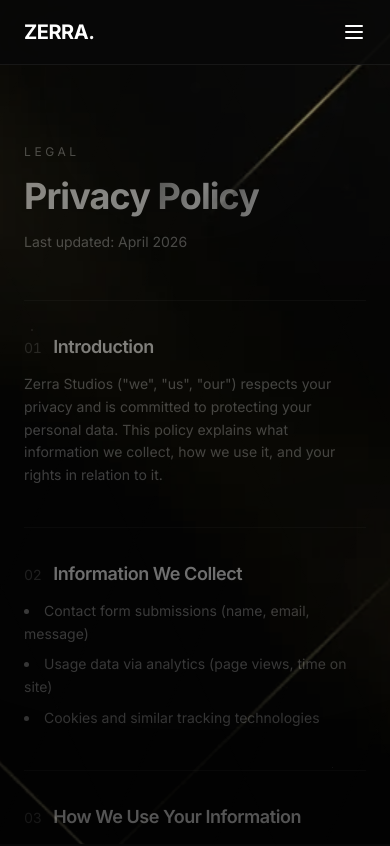
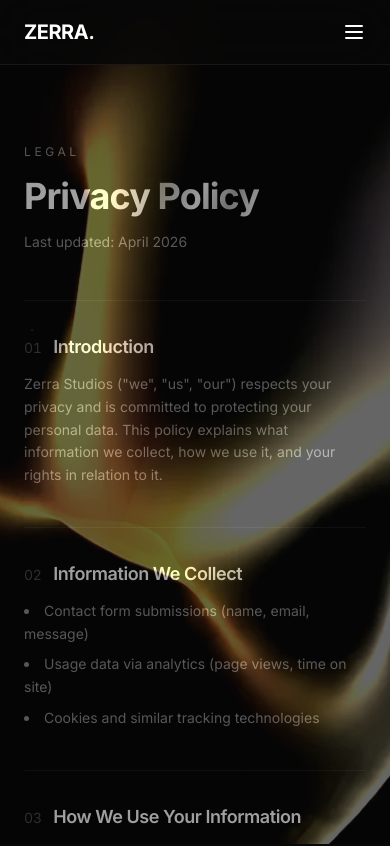
Before and after one commit to williamjcgarden/Zerra, a React (Vite) app: page /privacy-policy in a window 390 px wide. Shown: the top 846 px of the page. Built offline with nearby package versions, Linux system fonts and the light colour scheme; the HTML template or start-up script is replaced by a standard one.

Commit message:
Optimize mobile atmosphere background

```diff
--- a/src/components/GlobalAtmosphere.tsx
+++ b/src/components/GlobalAtmosphere.tsx
@@ -2,9 +2,10 @@ import { useEffect, useRef, useState } from "react";
 
 const ATMOSPHERE_VIDEO =
   "https://d8j0ntlcm91z4.cloudfront.net/user_38xzZboKViGWJOttwIXH07lWA1P/hf_20260421_074215_f4339e1c-0b1a-4f60-98b2-90e3d7840cb7.mp4";
-const MOBILE_ATMOSPHERE_IMAGE = "/images/hero-bg-1280.webp";
+const MOBILE_ATMOSPHERE_IMAGE = "/images/orb-video-still.webp";
 
 const FADE_SECS = 1.2;
+const MOBILE_MEDIA_QUERY = "(max-width: 767px)";
 const MOBILE_SCROLL_FACTOR = 0.08;
 const MOBILE_MAX_OFFSET = 120;
 
@@ -89,6 +90,7 @@ const MobileImageAtmosphere = () => {
   useEffect(() => {
     const image = imageRef.current;
     if (!image) return;
+    if (window.matchMedia("(prefers-reduced-motion: reduce)").matches) return;
 
     let frame = 0;
 
@@ -122,24 +124,32 @@ const MobileImageAtmosphere = () => {
         style={{
           backgroundImage: `url(${MOBILE_ATMOSPHERE_IMAGE})`,
           mixBlendMode: "screen",
-          filter: "sepia(55%) hue-rotate(15deg) brightness(1.45) saturate(1.1) contrast(1.05)",
-          opacity: 0.48,
+          filter: "sepia(55%) hue-rotate(15deg) brightness(1.5) saturate(1.15) contrast(1.05)",
+          opacity: 0.38,
         }}
       />
-      <div className="absolute inset-0 bg-[radial-gradient(circle_at_50%_20%,transparent_0%,rgba(0,0,0,0.18)_55%,rgba(0,0,0,0.55)_100%)]" />
     </div>
   );
 };
 
-const GlobalAtmosphere = () => (
-  <div className="fixed inset-0 pointer-events-none z-0 overflow-hidden">
-    <div className="absolute inset-0 md:hidden">
-      <MobileImageAtmosphere />
+const GlobalAtmosphere = () => {
+  const [isMobile, setIsMobile] = useState(
+    () => typeof window !== "undefined" && window.matchMedia(MOBILE_MEDIA_QUERY).matches,
+  );
+
+  useEffect(() => {
+    const mediaQuery = window.matchMedia(MOBILE_MEDIA_QUERY);
+    const updateBackground = () => setIsMobile(mediaQuery.matches);
+
+    mediaQuery.addEventListener("change", updateBackground);
+    return () => mediaQuery.removeEventListener("change", updateBackground);
+  }, []);
+
+  return (
+    <div className="fixed inset-0 pointer-events-none z-0 overflow-hidden">
+      {isMobile ? <MobileImageAtmosphere /> : <VideoAtmosphere />}
     </div>
-    <div className="absolute inset-0 hidden md:block">
-      <VideoAtmosphere />
-    </div>
-  </div>
-);
+  );
+};
 
 export default GlobalAtmosphere;
```
Also changed, not shown: public/images/orb-video-still.webp (added).
